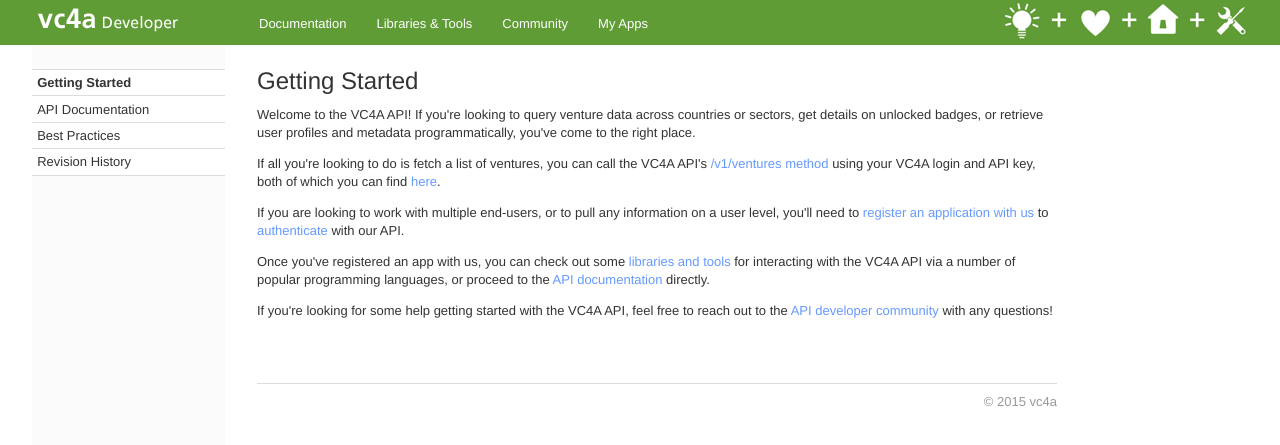
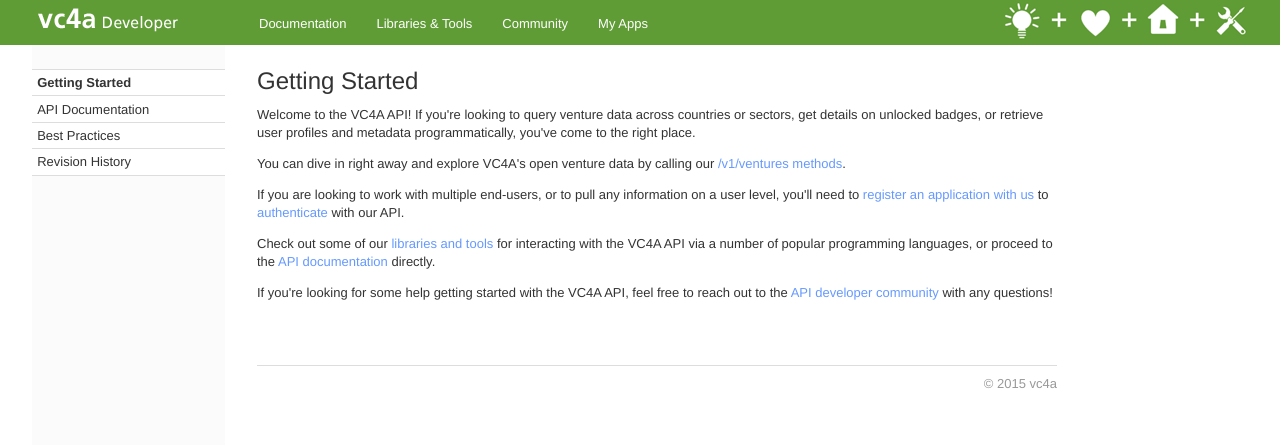
Before and after one commit to billz/vc4a-api-docs, a PHP site: page /get_started.php in a window 1280 px wide. Shown: the top 445 px of the page. Run offline with PHP 8.4, Linux system fonts and the light colour scheme.

Commit message:
Updated docs

```diff
--- a/changelog.php
+++ b/changelog.php
@@ -16,6 +16,7 @@
 <h2>Revision History</h2>
 <ul>
 <li>2012-Dec-10 &mdash; Initial v1 documentation</li>
+<li>2015-Sept-17 &mdash; Updated with new venture routes and extended public data</li>
 </ul>
 </div>
 
--- a/get_started.php
+++ b/get_started.php
@@ -16,9 +16,9 @@
 <h2>Getting Started</h2>
 <p>Welcome to the VC4A API! If you're looking to query venture data across countries or sectors, get details on unlocked badges, or retrieve user profiles and metadata programmatically, you've come to the right place.</p>
 
-<p>If all you're looking to do is fetch a list of ventures, you can call the VC4A API's <a href="ventures.php">/v1/ventures method</a> using your VC4A login and API key, both of which you can find <a href="my_apps.php">here</a>.</p>
+<p>You can dive in right away and explore VC4A's open venture data by calling our <a href="ventures.php">/v1/ventures methods</a>.</p>
 <p>If you are looking to work with multiple end-users, or to pull any information on a user level, you'll need to <a href="my_apps.php">register an application with us</a> to <a href="authentication.php">authenticate</a> with our API.</p>
-<p>Once you've registered an app with us, you can check out some <a href="libraries.php">libraries and tools</a> for interacting with the VC4A API via a number of popular programming languages, or proceed to the <a href="api.php">API documentation</a> directly.</p>
+<p>Check out some of our <a href="libraries.php">libraries and tools</a> for interacting with the VC4A API via a number of popular programming languages, or proceed to the <a href="api.php">API documentation</a> directly.</p>
 <p>If you're looking for some help getting started with the VC4A API, feel free to reach out to the <a href="community.php">API developer community</a> with any questions!</p>
 </div>
 
```
